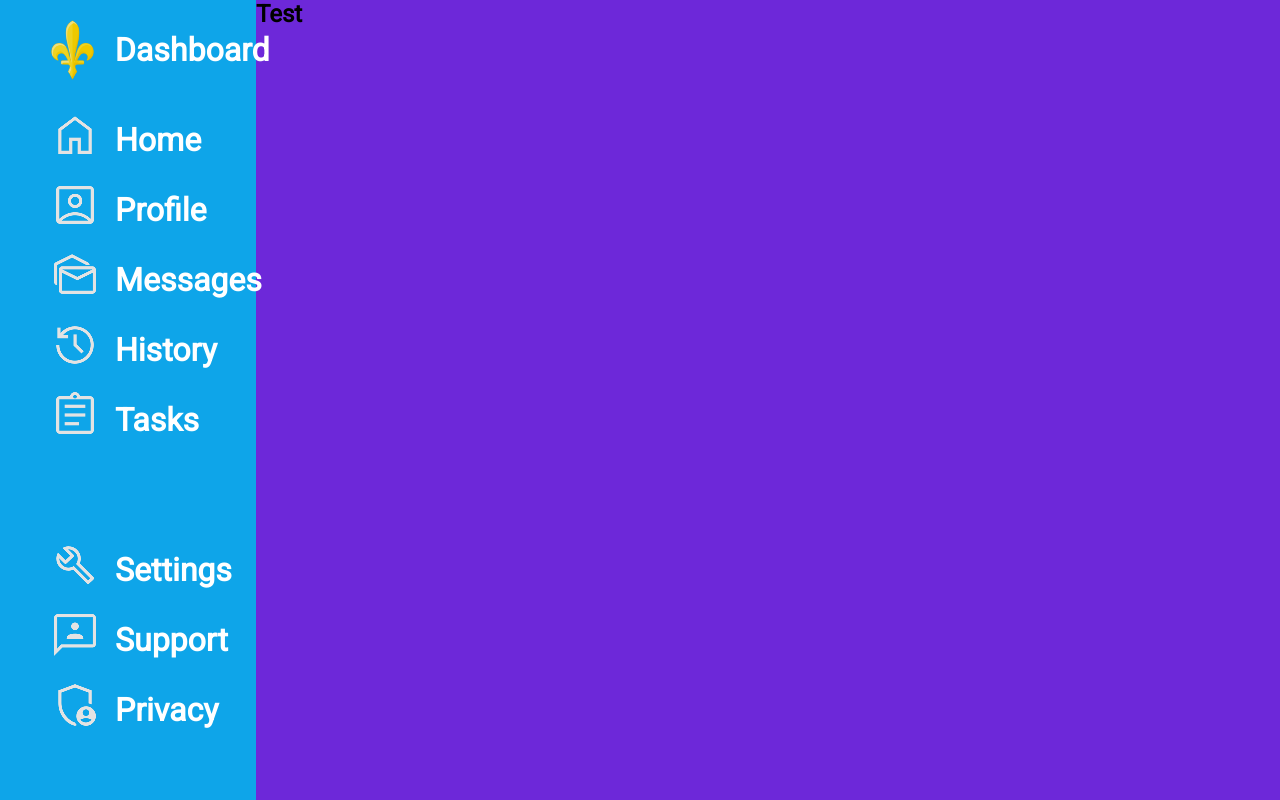
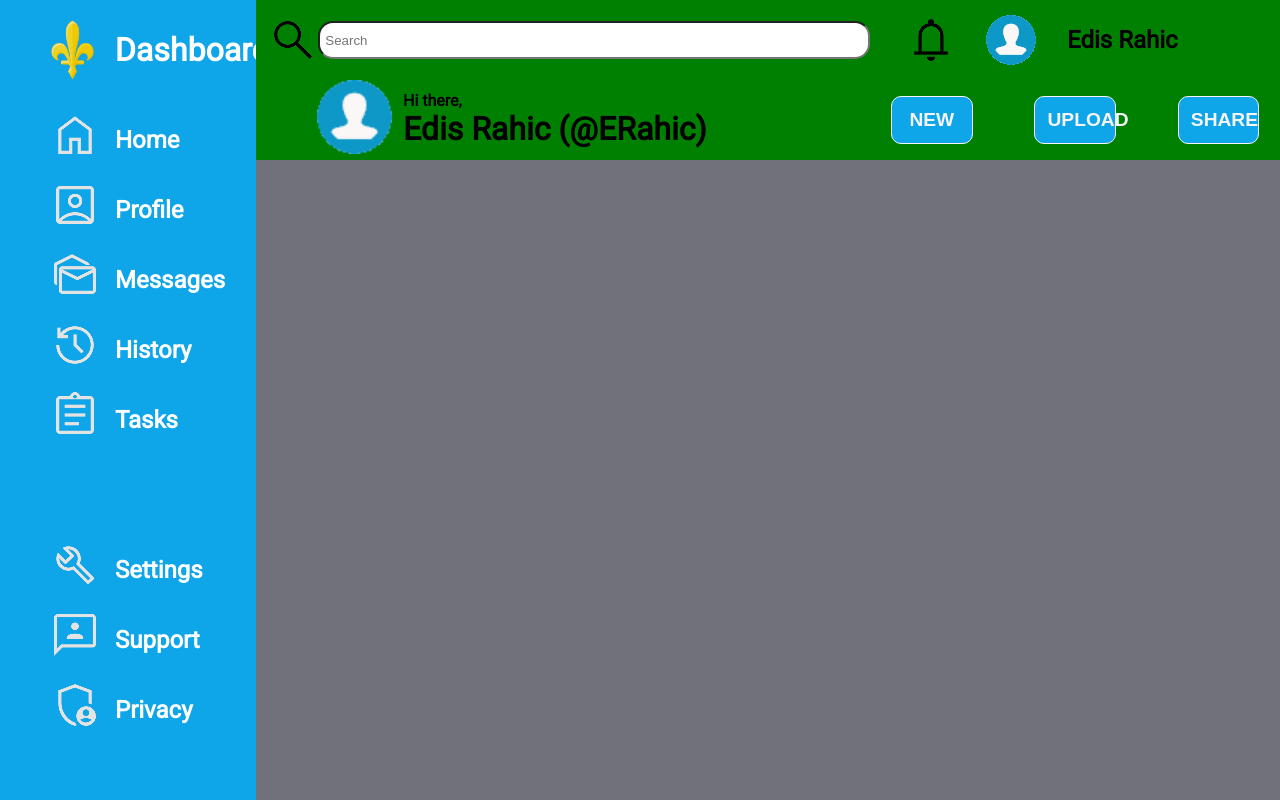
Before and after one commit to ERahic/Admin-Dashboard---The-Odin-Project, a plain HTML site: page index.html in a window 1280 px wide. Drawn offline with Linux system fonts and the light colour scheme.

Commit message:
Added styling to header as well as a grid to layout each section of the header. Used google fonts for search and notification icons. Used an avatar profile icon from pngplay.

```diff
--- a/index.html
+++ b/index.html
@@ -51,7 +51,36 @@
           </div>
         </div>
       </div>
-      <div class="main"><h2>Test</h2></div>
+      <div class="header">
+        <div class="header-grid">
+          <div class="navbar">
+            <img src="search.png" alt="search" />
+            <input type="text" name="search input" placeholder="Search" />
+          </div>
+          <div class="user-info">
+            <img src="notification.png" alt="notificaiton" />
+            <img src="avatar.png" alt="avatar" />
+            <div><h2>Edis Rahic</h2></div>
+          </div>
+          <div class="greeting">
+            <img class="avatar-welcome" src="avatar.png" alt="Avatar Welcome" />
+            <div class="greeting-text">
+              <h4>
+                Hi there,
+                <h1>Edis Rahic (@ERahic)</h1>
+              </h4>
+            </div>
+          </div>
+          <div class="btns-section">
+            <button class="btn">NEW</button>
+            <button class="btn">UPLOAD</button>
+            <button class="btn">SHARE</button>
+          </div>
+        </div>
+      </div>
+      <div class="projects">
+        <div class=""></div>
+      </div>
     </div>
   </body>
 </html>
--- a/style.css
+++ b/style.css
@@ -45,7 +45,7 @@ body {
 .icon-text p {
   margin-left: 15px;
   margin-top: 10px;
-  font-size: 2rem;
+  font-size: 1.5rem;
 }
 
 .sidebar-options-bottom {
@@ -56,5 +56,84 @@ body {
   display: grid;
   background-color: rgb(109, 40, 217);
   grid-template-columns: 20% 80%;
+  grid-template-rows: 20% 40% 40%;
   height: 100vh;
 }
+
+.header {
+  display: grid;
+}
+
+.header-grid {
+  display: grid;
+  background-color: green;
+  grid-template-columns: 60% 40%;
+  grid-template-rows: 50% 50%;
+}
+
+.navbar {
+  display: flex;
+  flex-direction: row;
+  justify-content: flex-start;
+  align-items: center;
+  margin-left: 2%;
+}
+
+.navbar input {
+  width: 100%;
+  height: 30%;
+  border-radius: 15px;
+  padding: 5px;
+  caret-color: black;
+  outline: rgb(14, 165, 233);
+}
+
+.user-info {
+  display: flex;
+  flex-direction: row;
+  align-items: center;
+  justify-content: flex-end;
+  gap: 10%;
+  margin-right: 25%;
+}
+
+.greeting {
+  display: flex;
+  flex-direction: row;
+  margin-left: 10%;
+  gap: 2%;
+}
+
+.avatar-welcome {
+  margin-bottom: 1%;
+}
+
+.greeting-text {
+  margin-top: 2%;
+}
+
+.btns-section {
+  display: flex;
+  flex-direction: row;
+  align-items: center;
+  justify-content: center;
+  gap: 15%;
+}
+
+.btn {
+  padding: 3%;
+  width: 20%;
+  font-weight: Bold;
+  font-size: 120%;
+  background-color: rgb(14, 165, 233);
+  color: whitesmoke;
+  border: solid 1px whitesmoke;
+  border-radius: 10px;
+}
+
+.projects {
+  display: grid;
+  grid-column: 2 / 3;
+  grid-row: 2 / 4;
+  background-color: rgb(113, 113, 122);
+}
```
Also changed, not shown: avatar.png (added), notification.png (added), search.png (added).
